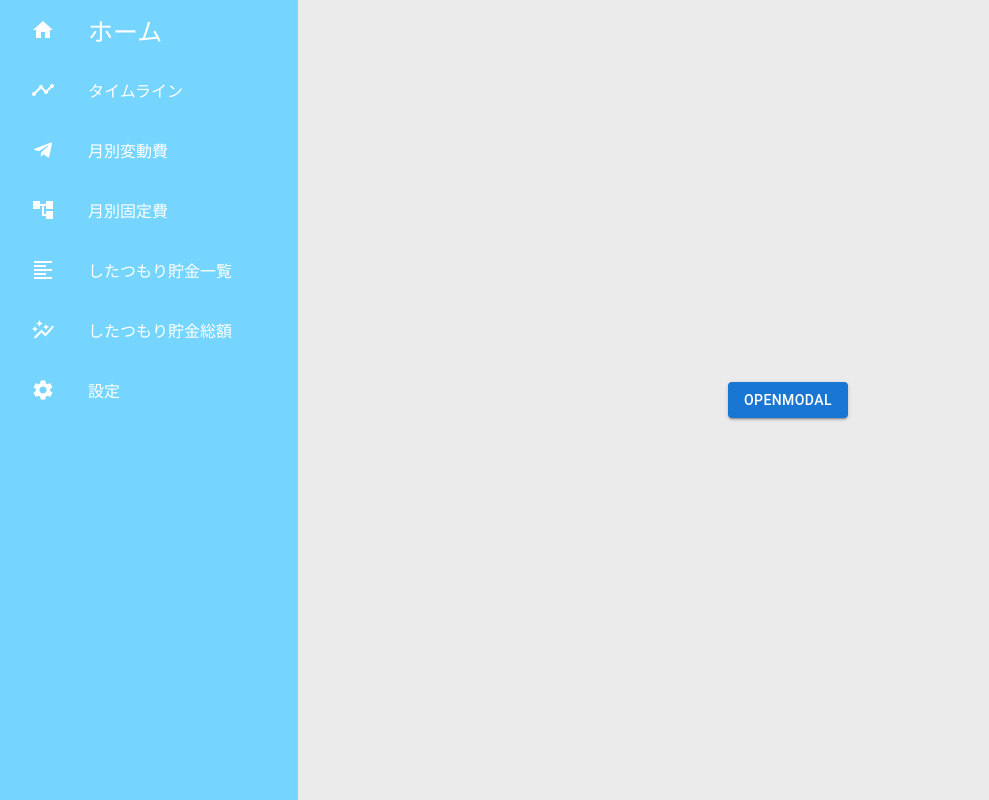
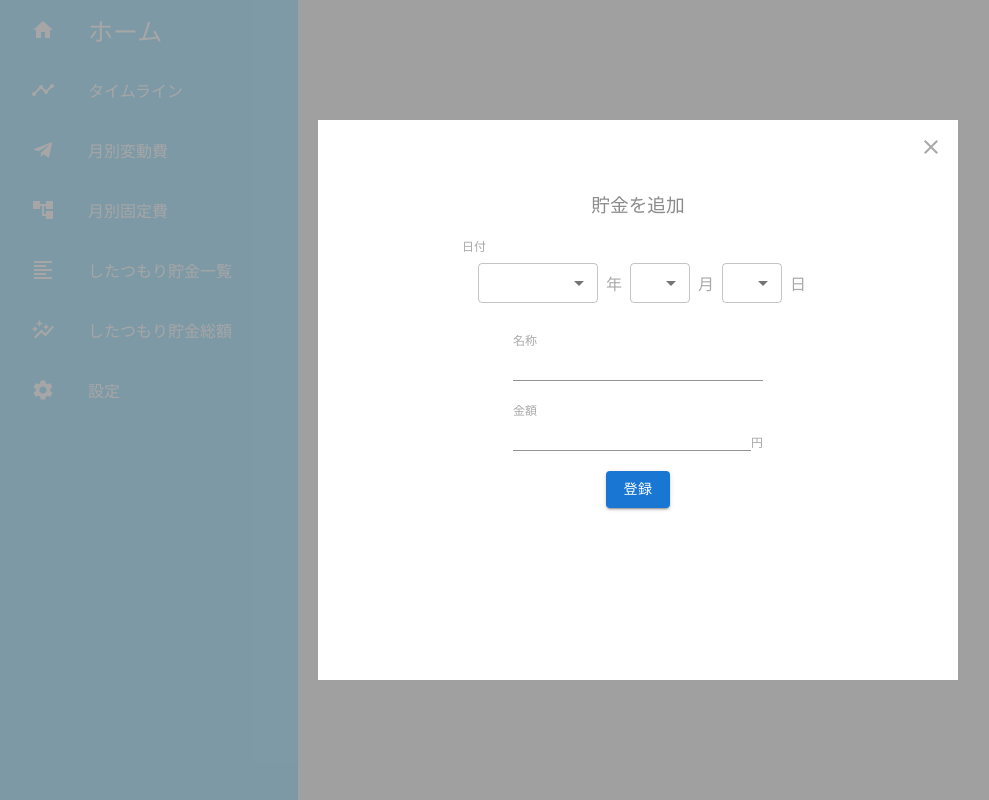
Before and after one commit to yusuke-rakus/React-Moneylog, a React (Create React App) app: page / in a window 1280 px wide. Shown: the whole page, without its empty margins (2-991 px from the left). Built offline with nearby package versions, Linux system fonts and the light colour scheme.

Commit message:
貯金追加モーダルの作成

```diff
--- a/src/App.jsx
+++ b/src/App.jsx
@@ -5,6 +5,7 @@ import HouseholdBudgetButton from "./components/HouseholdBudgetButton";
 import ModalWindow from "./components/ModalWindow";
 import SwitchBalanceButton from "./components/SwitchBalanceButton";
 import CategoryWindow from "./components/CategoryWindow";
+import AddSavingWindow from "./components/AddSavingWindow";
 
 const App = () => {
   return (
@@ -12,7 +13,8 @@ const App = () => {
       <Sidebar />
       <div className="homeArea">
         {/* <HouseholdBudgetButton BoxText={"追加"} /> */}
-        <ModalWindow />
+        {/* <ModalWindow /> */}
+        <AddSavingWindow />
       </div>
     </>
   );
--- /dev/null
+++ b/src/components/AddSavingBox.jsx
@@ -0,0 +1,118 @@
+import React, { useState } from "react";
+import "./components_CSS/AddSavingBox.css";
+import CloseIcon from "@mui/icons-material/Close";
+import {
+  FormControl,
+  Select,
+  MenuItem,
+  TextField,
+  Button,
+} from "@mui/material";
+
+const AddSavingBox = (props) => {
+  const { setAddSavingStatus } = props;
+
+  const [date, setDate] = useState({ year: "", month: "", day: "" });
+  const setYear = (event) => setDate({ ...date, year: event.target.value });
+  const setMonth = (event) => setDate({ ...date, month: event.target.value });
+  const setDay = (event) => setDate({ ...date, day: event.target.value });
+
+  const closeAddSavingWindow = () => {
+    setAddSavingStatus(false);
+  };
+
+  const [amount, setAmount] = useState("");
+  const changeAmount = (e) => {
+    let tempNum = String(e.target.value).replace(/,/g, "");
+    console.log(tempNum);
+    setAmount(Number(tempNum).toLocaleString());
+  };
+
+  return (
+    <>
+      <div className="modal-window">
+        <CloseIcon
+          onClick={closeAddSavingWindow}
+          style={{ cursor: "pointer", color: "#a9a9a9" }}
+          className="close-button"
+        />
+        <h3 className="modal-title">貯金を追加</h3>
+
+        {/* 日付入力 */}
+        <div className="input-date-box">
+          <span className="input-span">日付</span>
+          <div className="date-group">
+            <FormControl sx={{ m: 1, minWidth: 120 }} size="small">
+              <Select
+                labelId="demo-simple-select-label"
+                id="demo-simple-select"
+                value={date.year}
+                onChange={setYear}
+                defaultValue={2020}
+              >
+                <MenuItem value={2020}>2020</MenuItem>
+                <MenuItem value={2021}>2021</MenuItem>
+              </Select>
+            </FormControl>
+            <span>年</span>
+            <FormControl sx={{ m: 1, minWidth: 60 }} size="small">
+              <Select
+                labelId="demo-simple-select-label"
+                id="demo-simple-select"
+                value={date.month}
+                onChange={setMonth}
+              >
+                <MenuItem value={6}>6</MenuItem>
+                <MenuItem value={7}>7</MenuItem>
+              </Select>
+            </FormControl>
+            <span>月</span>
+            <FormControl sx={{ m: 1, minWidth: 60 }} size="small">
+              <Select
+                labelId="demo-simple-select-label"
+                id="demo-simple-select"
+                value={date.day}
+                onChange={setDay}
+              >
+                <MenuItem value={25}>25</MenuItem>
+                <MenuItem value={26}>26</MenuItem>
+              </Select>
+            </FormControl>
+            <span>日</span>
+          </div>
+        </div>
+
+        {/* 名称 */}
+        <div className="input-name-box">
+          <span className="input-span">名称</span>
+          <TextField id="standard-basic" variant="standard" fullWidth={true} />
+        </div>
+
+        {/* 貯金額 */}
+        <div className="amount-group">
+          <span className="input-span">金額</span>
+          <div className="saving-amount">
+            <TextField
+              id="standard-basic"
+              variant="standard"
+              fullWidth={true}
+              inputProps={{
+                style: { textAlign: "right", paddingRight: "5px" },
+              }}
+              value={amount}
+              onChange={changeAmount}
+            />
+            <span className="input-span">円</span>
+          </div>
+        </div>
+
+        {/* 登録ボタン */}
+        <Button onClick={closeAddSavingWindow} variant="contained">
+          登録
+        </Button>
+      </div>
+    </>
+  );
+};
+
+export default AddSavingBox;
--- a/src/components/AddSavingWindow.jsx
+++ b/src/components/AddSavingWindow.jsx
@@ -1,10 +1,38 @@
-import React from "react";
+import React, { useState } from "react";
 import "./components_CSS/AddSavingWindow.css";
+import AddSavingBox from "./AddSavingBox";
+import { Button } from "@mui/material";
+import { CSSTransition } from "react-transition-group";
 
 const AddSavingWindow = () => {
+  const [AddSavingStatus, setAddSavingStatus] = useState(true);
+
   return (
     <>
-      <p></p>
+      <Button
+        onClick={() => {
+          setAddSavingStatus(true);
+        }}
+        variant="contained"
+      >
+        OpenModal
+      </Button>
+
+      {AddSavingStatus && (
+        <div
+          onClick={() => setAddSavingStatus(false)}
+          className="modal-blur"
+        ></div>
+      )}
+
+      <CSSTransition
+        in={AddSavingStatus}
+        timeout={100}
+        unmountOnExit
+        classNames="Modal-show"
+      >
+        <AddSavingBox setAddSavingStatus={setAddSavingStatus} />
+      </CSSTransition>
     </>
   );
 };
--- a/src/components/ModalWindow.jsx
+++ b/src/components/ModalWindow.jsx
@@ -10,9 +10,7 @@ const ModalWindow = () => {
   return (
     <>
       <Button
-        onClick={() => {
-          setModalWindow(true);
-        }}
+        onClick={() => setModalWindow(true)}
         variant="contained"
         className="sampleButton"
       >
@@ -29,7 +27,7 @@ const ModalWindow = () => {
       )}
       <CSSTransition
         in={ModalWindow}
-        timeout={100}
+        timeout={200}
         unmountOnExit
         classNames="Modal-show"
       >
--- /dev/null
+++ b/src/components/components_CSS/AddSavingBox.css
@@ -0,0 +1,50 @@
+.modal-window {
+  position: fixed;
+  inset: 0;
+  margin: auto;
+  width: 50%;
+  min-width: 500px;
+  max-width: 700px;
+  height: 70%;
+  background-color: #ffffff;
+  padding: 20px 100px;
+  text-align: center;
+  display: relative;
+}
+
+.input-span {
+  display: block;
+  text-align: left;
+  font-size: 12px;
+}
+
+/* 日付 */
+.input-date-box {
+  width: 80%;
+  min-width: 350px;
+  margin: 20px auto;
+}
+
+.date-group {
+  display: flex;
+  justify-content: center;
+}
+
+/* 名称 */
+.input-name-box {
+  width: 80%;
+  max-width: 250px;
+  margin: 20px auto;
+}
+
+/* 貯金額 */
+.amount-group {
+  width: 80%;
+  max-width: 250px;
+  margin: 20px auto;
+}
+
+.saving-amount {
+  align-items: flex-end;
+  display: flex;
+}
--- a/src/components/components_CSS/AddSavingWindow.css
+++ b/src/components/components_CSS/AddSavingWindow.css
@@ -0,0 +1,25 @@
+.modal-blur {
+  position: fixed;
+  left: 0;
+  height: 100%;
+  width: 100%;
+  background-color: rgba(128, 128, 128, 0.7);
+}
+
+/* モーダルアニメーション定義 */
+.Modal-show-enter {
+  opacity: 0;
+  transform: scale(0.75);
+}
+
+.Modal-show-enter-active {
+  transform: scale(1);
+  opacity: 1;
+  transition: 0.2s cubic-bezier(0, 0.67, 0.11, 0.97);
+}
+
+.Modal-show-exit-active {
+  opacity: 0;
+  transform: scale(0.75);
+  transition: 0.2s;
+}
```
